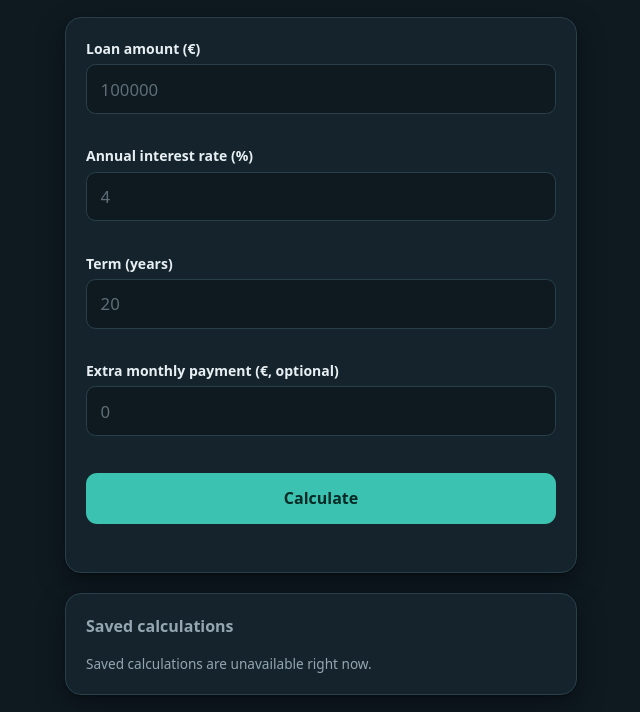
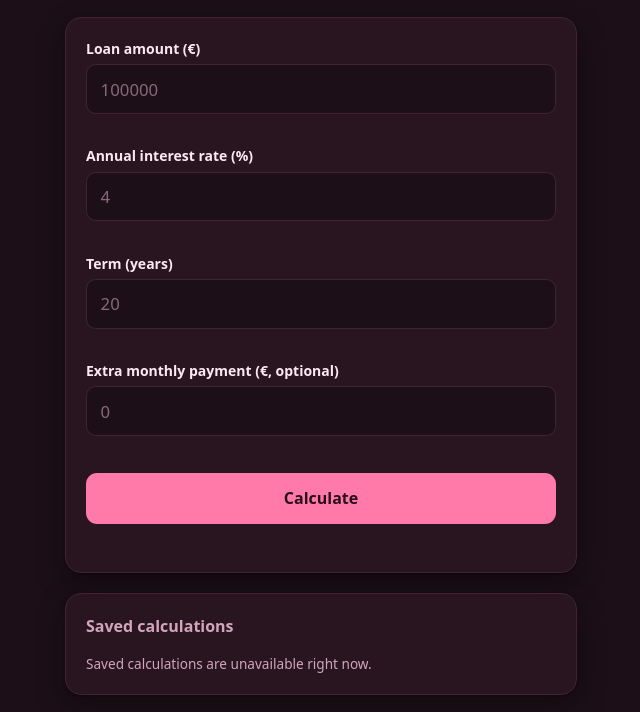
Before and after one commit to adibuj2804/mortgage-calculator-v2, a website built with Vite: page frontend/index.html in a window 1280 px wide. Shown: the part 169-881 px from the top of the page, without its empty margins (319-959 px from the left). Built offline with nearby package versions, Linux system fonts and the dark colour scheme; no server answers.

Commit message:
feat(frontend): use a pink theme
Only the colour tokens change; markup and behaviour are untouched.
Light and dark palettes.

Co-Authored-By: Claude Sonnet 5.5 <noreply@anthropic.com>

```diff
--- a/frontend/src/styles/main.css
+++ b/frontend/src/styles/main.css
@@ -1,30 +1,31 @@
+/* Pink theme. Every colour in this file comes from these tokens. */
 :root {
-  --bg: #edf2f4;
+  --bg: #fff3f7;
   --surface: #ffffff;
-  --ink: #16222a;
-  --muted: #5b6b76;
-  --line: #d5dde2;
-  --accent: #0d7a6f;
+  --ink: #3a1626;
+  --muted: #7a4a60;
+  --line: #f3cfdd;
+  --accent: #c8296a;
   --accent-ink: #ffffff;
-  --accent-soft: #dcf0ec;
+  --accent-soft: #fde0ea;
   --danger: #b42318;
-  --focus: #2563eb;
-  --shadow: 0 1px 2px rgb(22 34 42 / 6%), 0 10px 28px rgb(22 34 42 / 7%);
+  --focus: #7a3fd1;
+  --shadow: 0 1px 2px rgb(200 41 106 / 8%), 0 10px 28px rgb(200 41 106 / 10%);
   color-scheme: light;
 }
 
 @media (prefers-color-scheme: dark) {
   :root {
-    --bg: #0e1920;
-    --surface: #15242c;
-    --ink: #e7eff3;
-    --muted: #94a6b1;
-    --line: #29404b;
-    --accent: #3cc2b0;
-    --accent-ink: #062a26;
-    --accent-soft: #123a3a;
-    --danger: #ff8f7e;
-    --focus: #7db0ff;
+    --bg: #1c0f17;
+    --surface: #281520;
+    --ink: #fbe9f1;
+    --muted: #d2a5bb;
+    --line: #432333;
+    --accent: #ff7aa8;
+    --accent-ink: #2a0f1b;
+    --accent-soft: #4a2236;
+    --danger: #ff8f9e;
+    --focus: #b995f0;
     --shadow: 0 1px 2px rgb(0 0 0 / 30%), 0 10px 28px rgb(0 0 0 / 35%);
     color-scheme: dark;
   }
```
Also changed, not shown: CHANGELOG.md.
